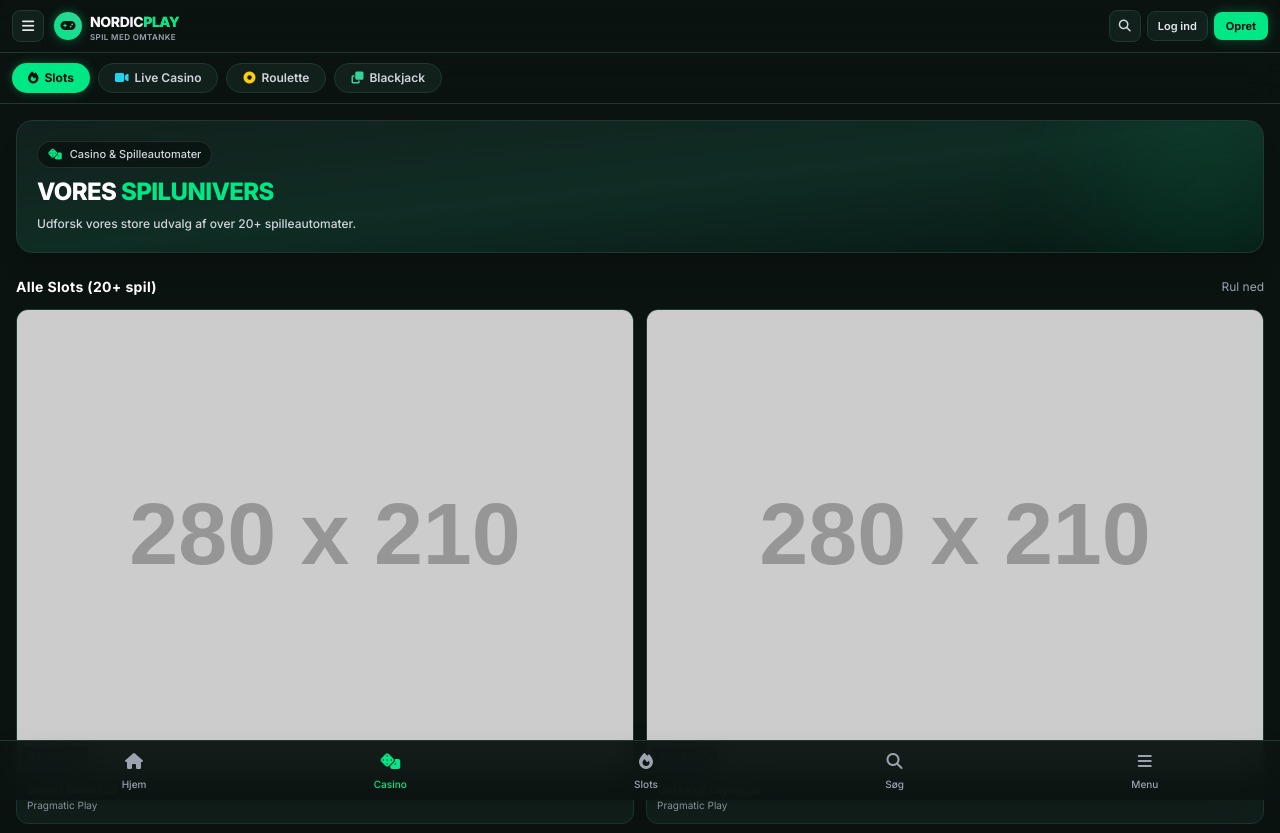
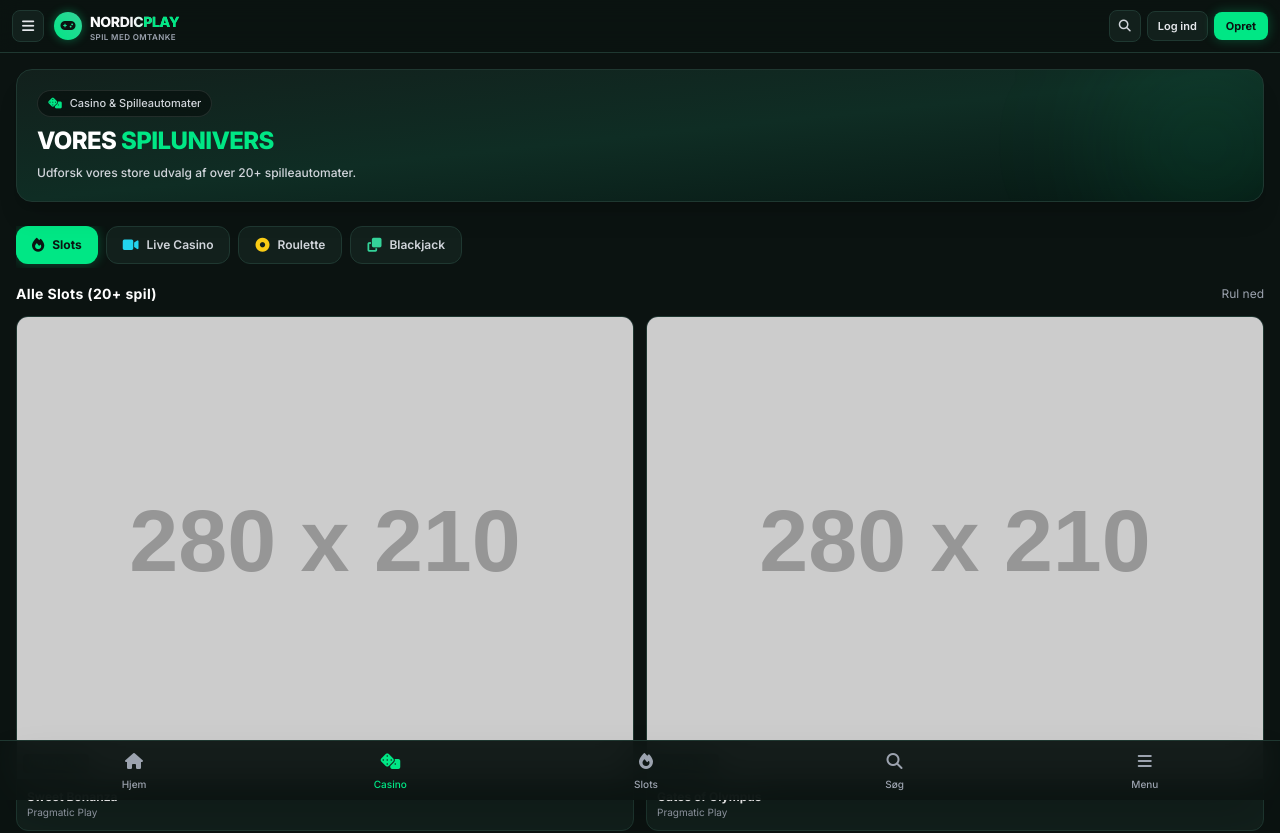
Before and after one commit to fredeasle-droid/NordicPlay_mobile, a plain HTML site: page casino.html in a window 1280 px wide. Shown: the top 833 px of the page. Drawn offline with nearby package versions, Linux system fonts and the light colour scheme; placeholder pictures from the web are drawn by us.

Commit message:
Move casino categories below hero banner

```diff
--- a/casino.html
+++ b/casino.html
@@ -75,24 +75,6 @@
         </div>
     </header>
 
-    <!-- KATEGORIER LIGE UNDER HEADEREN (Placeret præcis som på mock-up) -->
-    <div class="sticky top-[49px] z-40 bg-[#0b1311]/95 backdrop-blur-md border-b border-[#1f3831] px-3 py-2.5 overflow-x-auto no-scrollbar">
-        <div class="flex gap-2 w-max">
-            <button onclick="switchCategory('slots')" id="cat-slots" class="px-4 py-1.5 rounded-full text-xs font-bold bg-[#00e785] text-[#0b1311] flex items-center gap-1.5 shadow-[0_0_10px_rgba(0,231,133,0.3)] transition">
-                <i class="fa-solid fa-fire text-xs"></i> Slots
-            </button>
-            <button onclick="switchCategory('live')" id="cat-live" class="px-4 py-1.5 rounded-full text-xs font-semibold bg-[#12201c] border border-[#1f3831] text-gray-300 hover:text-white flex items-center gap-1.5 transition">
-                <i class="fa-solid fa-video text-cyan-400 text-xs"></i> Live Casino
-            </button>
-            <button onclick="switchCategory('roulette')" id="cat-roulette" class="px-4 py-1.5 rounded-full text-xs font-semibold bg-[#12201c] border border-[#1f3831] text-gray-300 hover:text-white flex items-center gap-1.5 transition">
-                <i class="fa-solid fa-circle-dot text-yellow-400 text-xs"></i> Roulette
-            </button>
-            <button onclick="switchCategory('blackjack')" id="cat-blackjack" class="px-4 py-1.5 rounded-full text-xs font-semibold bg-[#12201c] border border-[#1f3831] text-gray-300 hover:text-white flex items-center gap-1.5 transition">
-                <i class="fa-solid fa-clone text-emerald-400 text-xs"></i> Blackjack
-            </button>
-        </div>
-    </div>
-
     <!-- Main Content -->
     <main class="px-4 pt-4">
 
@@ -111,6 +93,24 @@
                         Udforsk vores store udvalg af over 20+ spilleautomater.
                     </p>
                 </div>
+            </div>
+        </section>
+
+        <!-- KATEGORIER LIGE UNDER HERO-BANNERET (Placeret nede på siden) -->
+        <section class="mt-4">
+            <div class="flex gap-2 overflow-x-auto no-scrollbar pb-1">
+                <button onclick="switchCategory('slots')" id="cat-slots" class="px-4 py-2 rounded-xl text-xs font-bold bg-[#00e785] text-[#0b1311] flex items-center gap-2 shadow-[0_0_12px_rgba(0,231,133,0.3)] flex-shrink-0 transition">
+                    <i class="fa-solid fa-fire text-sm"></i> Slots
+                </button>
+                <button onclick="switchCategory('live')" id="cat-live" class="px-4 py-2 rounded-xl text-xs font-semibold bg-[#12201c] border border-[#1f3831] text-gray-300 hover:text-white flex items-center gap-2 flex-shrink-0 transition">
+                    <i class="fa-solid fa-video text-cyan-400 text-sm"></i> Live Casino
+                </button>
+                <button onclick="switchCategory('roulette')" id="cat-roulette" class="px-4 py-2 rounded-xl text-xs font-semibold bg-[#12201c] border border-[#1f3831] text-gray-300 hover:text-white flex items-center gap-2 flex-shrink-0 transition">
+                    <i class="fa-solid fa-circle-dot text-yellow-400 text-sm"></i> Roulette
+                </button>
+                <button onclick="switchCategory('blackjack')" id="cat-blackjack" class="px-4 py-2 rounded-xl text-xs font-semibold bg-[#12201c] border border-[#1f3831] text-gray-300 hover:text-white flex items-center gap-2 flex-shrink-0 transition">
+                    <i class="fa-solid fa-clone text-emerald-400 text-sm"></i> Blackjack
+                </button>
             </div>
         </section>
 
@@ -508,11 +508,11 @@
 
             ['slots', 'live', 'roulette', 'blackjack'].forEach(c => {
                 const btn = document.getElementById('cat-' + c);
-                btn.className = "px-4 py-1.5 rounded-full text-xs font-semibold bg-[#12201c] border border-[#1f3831] text-gray-300 hover:text-white flex items-center gap-1.5 transition";
+                btn.className = "px-4 py-2 rounded-xl text-xs font-semibold bg-[#12201c] border border-[#1f3831] text-gray-300 hover:text-white flex items-center gap-2 flex-shrink-0 transition";
             });
 
             const activeBtn = document.getElementById('cat-' + cat);
-            activeBtn.className = "px-4 py-1.5 rounded-full text-xs font-bold bg-[#00e785] text-[#0b1311] flex items-center gap-1.5 shadow-[0_0_10px_rgba(0,231,133,0.3)] transition";
+            activeBtn.className = "px-4 py-2 rounded-xl text-xs font-bold bg-[#00e785] text-[#0b1311] flex items-center gap-2 shadow-[0_0_12px_rgba(0,231,133,0.3)] flex-shrink-0 transition";
 
             window.scrollTo({ top: 0, behavior: 'smooth' });
         }
```
